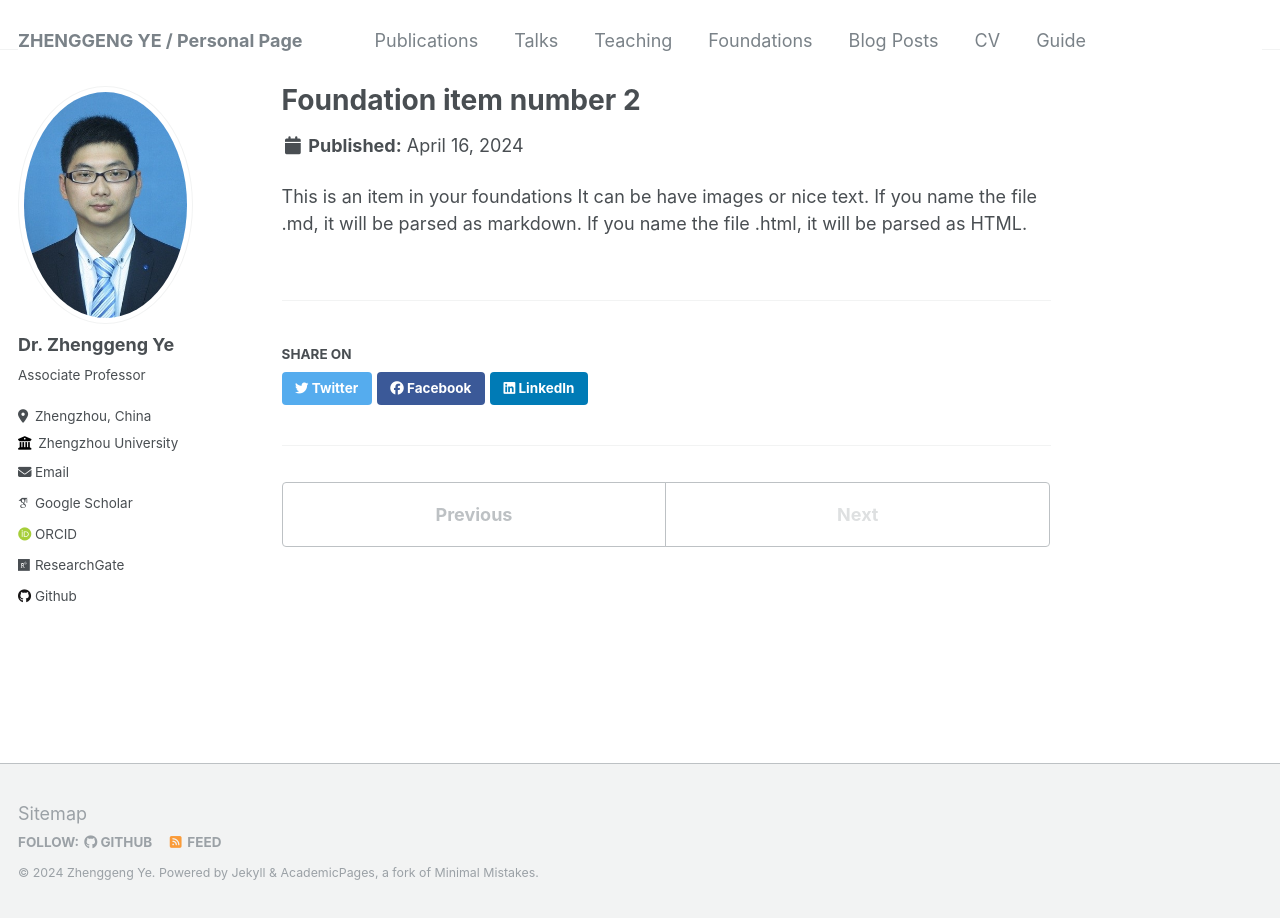
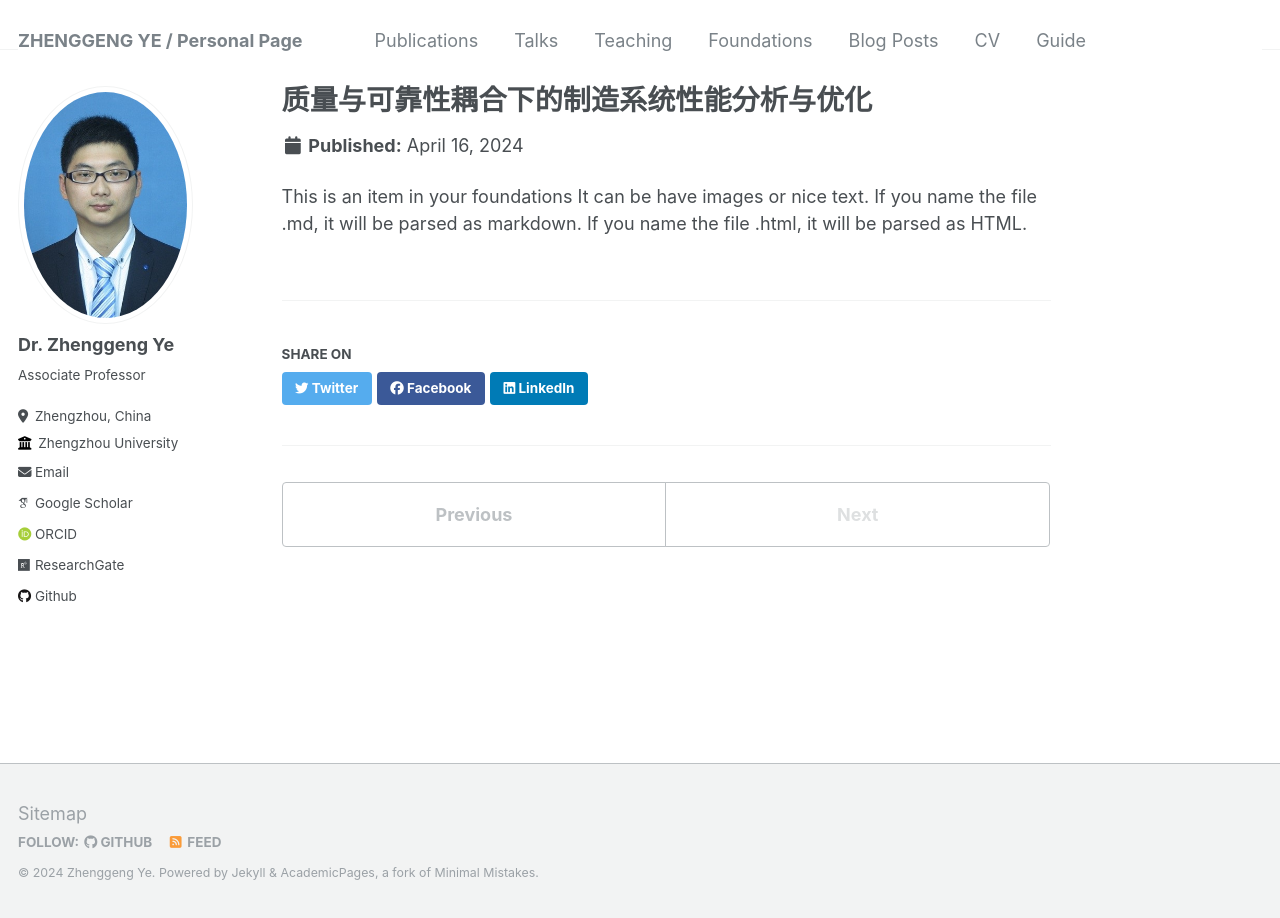
Before and after one commit to yezhenggeng/Page, a Jekyll site: the page built from _foundations/foundations-2.html, in a window 1280 px wide. Built offline with Jekyll 4.4.1, drawn with Linux system fonts in a browser that asks for light colours; some web fonts are replaced.

Commit message:
Update foundations-2.html

```diff
--- a/_foundations/foundations-2.html
+++ b/_foundations/foundations-2.html
@@ -1,6 +1,6 @@
 ---
-title: "Foundation item number 2"
-excerpt: "Short description of foundation item number 2 <br/><img src='/images/500x300.png'>"
+title: "质量与可靠性耦合下的制造系统性能分析与优化"
+excerpt: "郑州大学科研启动项目，2022.01-2023.12，主持"
 collection: foundations
 ---
 
```
